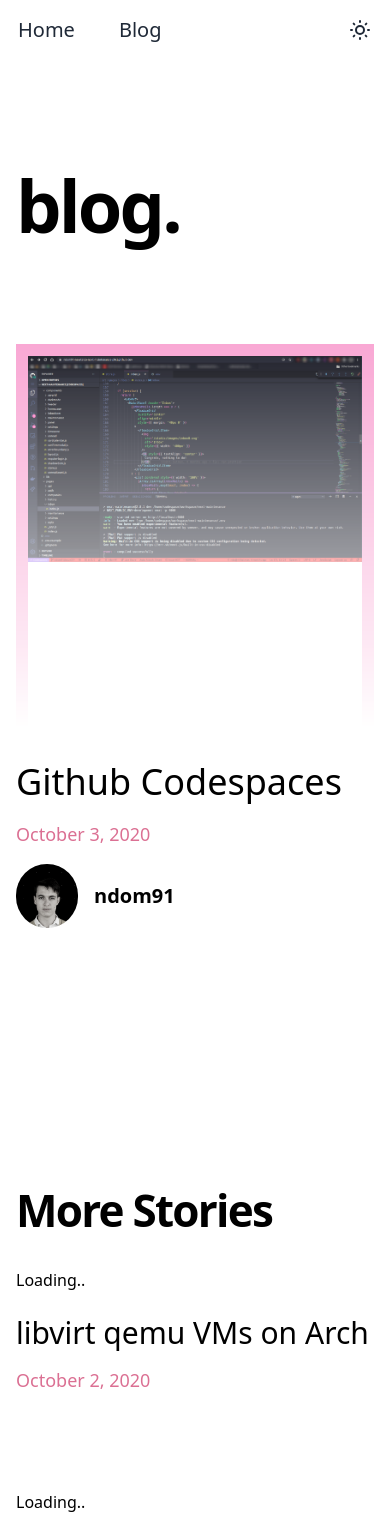
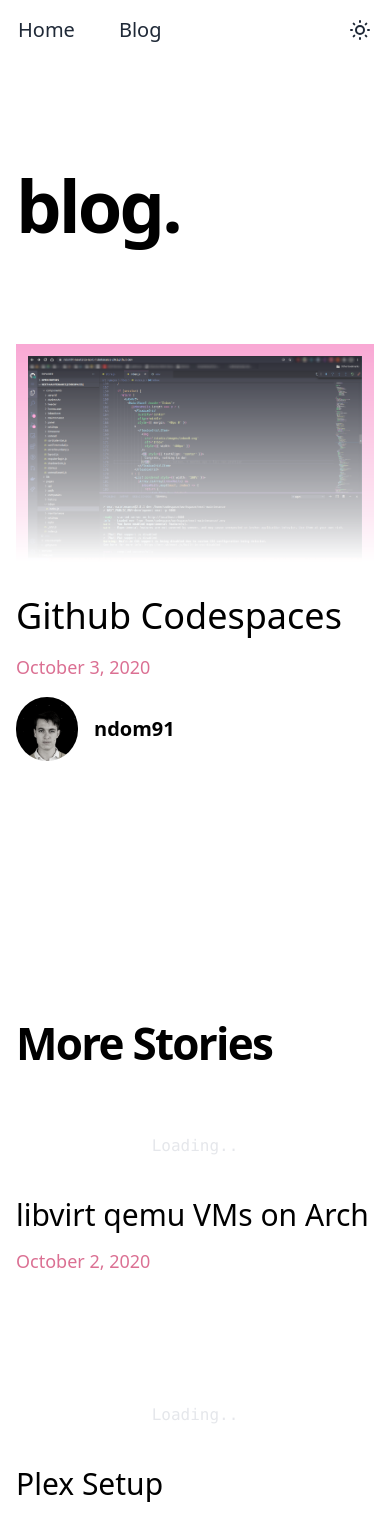
Before and after one commit to public-learner/sweethome, a Next.js app: page /blog in a window 390 px wide. Shown: the top 1521 px of the page. Built offline with nearby package versions, Linux system fonts and the light colour scheme.

Commit message:
feat: dark-toggle audio

```diff
--- a/src/_posts/codespaces/2020-10-03-codespaces.md
+++ b/src/_posts/codespaces/2020-10-03-codespaces.md
@@ -4,9 +4,7 @@ title: "Github Codespaces"
 tags: ["linux", "docker", "code", "github"]
 category: "Development"
 cover:
-  image: "codespaces/cover.png"
-  height: 957
-  width: 1557
+  imageFile: "codespaces/cover.png"
 ---
 
 Github announced their new web based development environment called _Codespaces_ at their [Satellite 2020](https://github.blog/2020-05-06-new-from-satellite-2020-github-codespaces-github-discussions-securing-code-in-private-repositories-and-more/) Event. To be honest, this was the feature I was most excited about this year. And this evening, I finally got the email that I have access to the beta version of it!
--- a/src/components/cover-image.tsx
+++ b/src/components/cover-image.tsx
@@ -5,19 +5,13 @@ import Image from "next/image"
 type Props = {
   title: string
   cover: {
-    image: string
-    width: number
-    height: number
+    imageFile: string
   }
   slug?: string
 }
 
-const CoverImage = ({
-  title,
-  cover = { image: "", height: 0, width: 0 },
-  slug,
-}: Props) => {
-  const { image: imageFilename, width, height } = cover
+const CoverImage = ({ title, cover = { imageFile: "" }, slug }: Props) => {
+  const { imageFile } = cover
 
   const [imageImport, setImage] = useState("")
   const loadImage = (imgur: string) => {
@@ -30,21 +24,21 @@ const CoverImage = ({
   }
 
   useEffect(() => {
-    loadImage(imageFilename)
-  }, [imageFilename])
+    loadImage(imageFile)
+  }, [imageFile])
 
   const imageComponent = !imageImport ? (
-    <div>Loading..</div>
+    <div className="relative my-4 py-4 text-center text-gray-200 dark:text-gray-700 font-mono font-thin">
+      Loading..
+    </div>
   ) : (
     // @ts-ignore
     <Image
       src={imageImport}
       alt={`Cover Image for ${title}`}
-      height={height}
-      width={width}
       quality="100"
       layout="responsive"
-      objectFit="cover"
+      objectFit="fill"
       placeholder="blur"
       className={
         slug
@@ -58,7 +52,9 @@ const CoverImage = ({
     <div className="sm:mx-0">
       {slug ? (
         <Link as={`/posts/${slug}`} href="/posts/[slug]">
-          <a aria-label={title}>{imageComponent}</a>
+          <a className="" aria-label={title}>
+            {imageComponent}
+          </a>
         </Link>
       ) : (
         imageComponent
--- a/src/components/darkToggle.tsx
+++ b/src/components/dark-toggle.tsx
@@ -12,8 +12,10 @@ const DarkToggle = () => {
     setDark(!dark)
     if (dark) {
       document.documentElement.classList.add("dark")
+      new Audio("/assets/toggle-off.mp3").play()
     } else {
       document.documentElement.classList.remove("dark")
+      new Audio("/assets/toggle-on.mp3").play()
     }
   }
 
--- a/src/components/hero-post.tsx
+++ b/src/components/hero-post.tsx
@@ -6,9 +6,7 @@ import CoverImage from "@/components/cover-image"
 type Props = {
   title: string
   cover: {
-    image: string
-    height: number
-    width: number
+    imageFile: string
   }
   date: string
   excerpt: string
@@ -18,7 +16,7 @@ type Props = {
 const HeroPost = ({ title, cover, date, excerpt, slug }: Props) => {
   return (
     <section>
-      <div className="mask-bottom mb-8 h-96 border-10 border-b-0 dark:border-palevioletred border-pink-300 overflow-hidden md:mb-16">
+      <div className="mask-bottom mb-8 h-auto border-10 border-b-0 dark:border-palevioletred border-pink-300 overflow-hidden md:mb-16 md:h-96">
         <CoverImage title={title} cover={cover} slug={slug} />
       </div>
       <div className="mb-20 md:grid md:gap-x-16 md:grid-cols-2 md:mb-28 lg:gap-x-8">
--- a/src/components/nav.tsx
+++ b/src/components/nav.tsx
@@ -1,5 +1,5 @@
 import Link from "next/link"
-import DarkToggle from "@/components/darkToggle"
+import DarkToggle from "@/components/dark-toggle"
 
 const Navbar = () => {
   return (
@@ -21,6 +21,18 @@ const Navbar = () => {
         </li>
       </ul>
       <DarkToggle />
+      <audio
+        src="/assets/toggle-off.mp3"
+        id="js-sound-off"
+        preload="auto"
+        hidden
+      ></audio>
+      <audio
+        src="/assets/toggle-on.mp3"
+        id="js-sound-on"
+        preload="auto"
+        hidden
+      ></audio>
     </nav>
   )
 }
```
